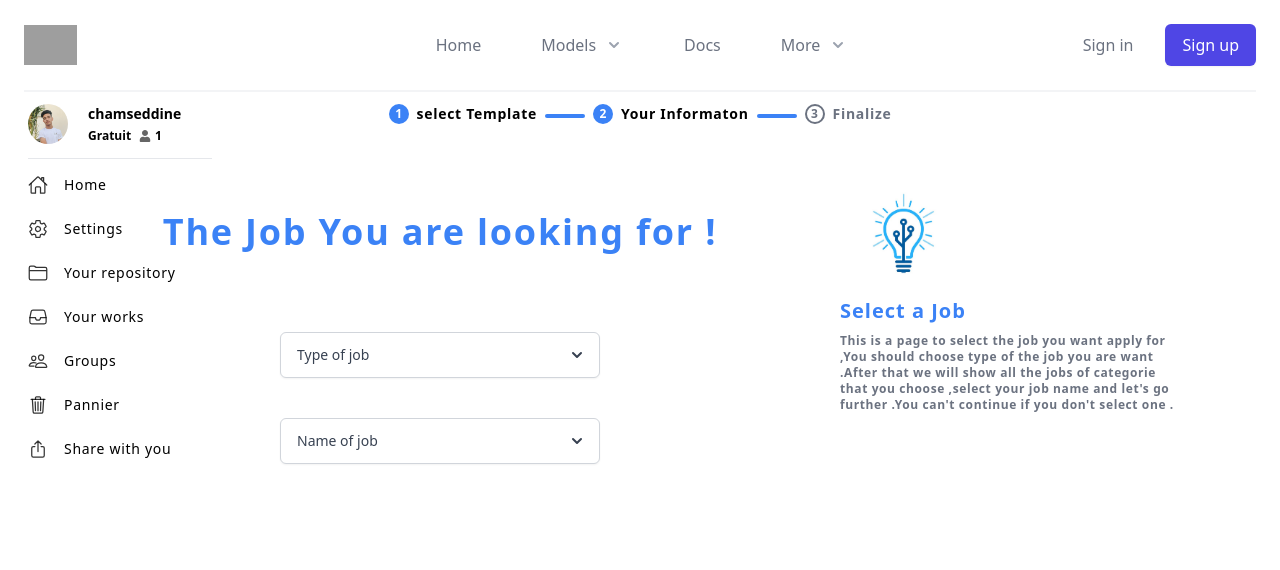
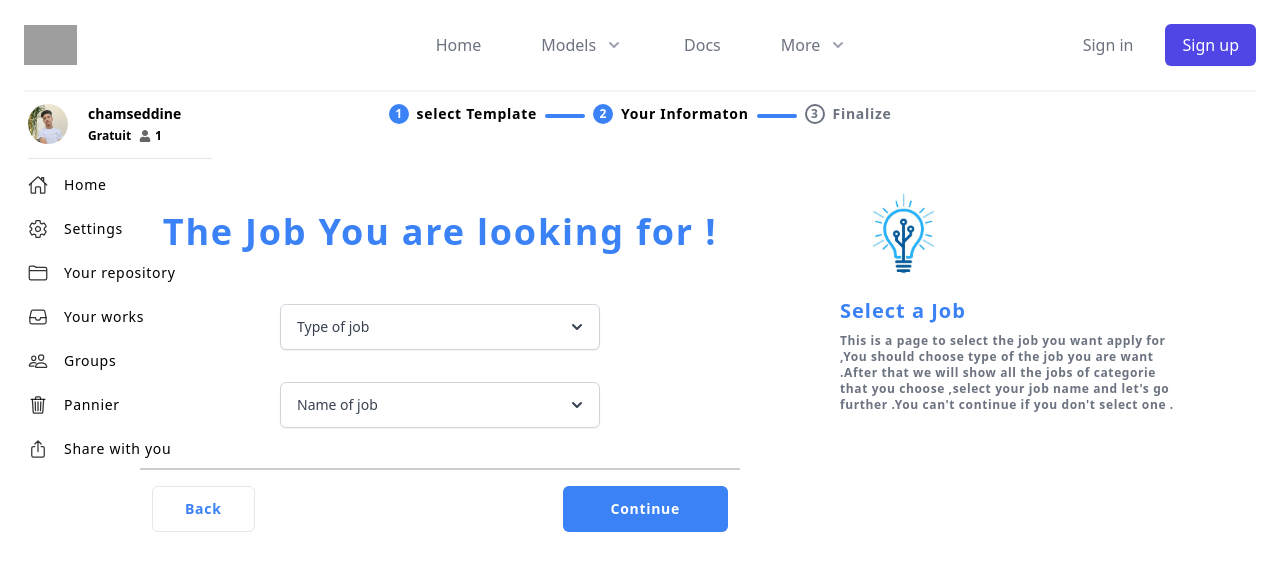
Before and after one commit to chamsou-Br/next_steps, a Next.js app: page /coverLetter/informations in a window 1280 px wide. Shown: the top 570 px of the page. Built offline with nearby package versions, Linux system fonts and the light colour scheme; grey boxes are pictures that could not be loaded.

Commit message:
job apply coverLetter

```diff
--- a/components/DropDowns.jsx
+++ b/components/DropDowns.jsx
@@ -9,9 +9,9 @@ function classNames(...classes) {
 
  function DropDowns(props) {
   return (
-    <Menu as="div" className="relative inline-block text-left mt-10 ">
+    <Menu as="div"  className="relative inline-block text-left mt-8 ">
       <div className='w-80 flex'>
-        <Menu.Button className="inline-flex relative w-full  rounded-md border border-gray-300 shadow-sm px-4 py-3 bg-white text-sm font-medium text-gray-700 hover:bg-gray-50 focus:outline-none focus:ring-2 focus:ring-offset-2 focus:ring-offset-gray-100  ">
+        <Menu.Button disabled={props.disabled} className="inline-flex relative w-full  rounded-md border border-gray-300 shadow-sm px-4 py-3 bg-white text-sm font-medium text-gray-700 hover:bg-gray-50 focus:outline-none focus:ring-2 focus:ring-offset-2 focus:ring-offset-gray-100  ">
           {props.title}
           <div className=' absolute right-3 top-3'>
              <ChevronDownIcon className=" ml-2 h-5 w-5 text-right" aria-hidden="true" />
@@ -28,7 +28,7 @@ function classNames(...classes) {
         leaveFrom="transform opacity-100 scale-100"
         leaveTo="transform opacity-0 scale-95"
       >
-        <Menu.Items className="origin-top-right absolute z-50  right-0 mt-2 w-56 rounded-md shadow-lg bg-white  overflow-y-scroll ring-1 ring-black ring-opacity-5 focus:outline-none">
+        <Menu.Items className="origin-top-right absolute overflow-visible z-50  right-0 mt-2 w-56 h-60 rounded-md shadow-lg bg-white  overflow-y-scroll ring-1 ring-black ring-opacity-5 focus:outline-none">
           <div className="py-1">
               {props.data.map((item,index) => {
                   return(
@@ -38,14 +38,14 @@ function classNames(...classes) {
                         href="#"
                         onClick={(e)=>{
                             e.preventDefault();
-                            props.onHandlerClick(item.type);
+                            props.onHandlerClick(item.type ? item.type : item.job);
                         }}
                         className={classNames(
                           active ? 'bg-gray-100 text-gray-900' : 'text-gray-500',
-                          'block px-4 py-2 text-xs tracking-wider'
+                          'block px-4 py-2 text-xs tracking-wider overflow-visible'
                         )}
                       >
-                         {item.type}
+                         {item.type ? item.type : item.job}
                       </a>
                     )}
                   </Menu.Item>
--- a/components/sidebar.jsx
+++ b/components/sidebar.jsx
@@ -45,9 +45,9 @@ function Sidebar(props) {
             </div>
             <hr className='mt-2 mr-7 mb-4' />
 
-            {sidebarLinks.map(link => {
+            {sidebarLinks.map((link,index) => {
                 return (
-                    <div className="flex mb-6">
+                    <div key={index} className="flex mb-6">
                         <button className='mr-4'>
                             {link.icon}
                         </button>
--- a/pages/coverLetter/informations.js
+++ b/pages/coverLetter/informations.js
@@ -1,3 +1,4 @@
+import classNames from 'classnames'
 import React, { useState } from 'react'
 import DropDowns from '../../components/DropDowns'
 import PhaseCoverLetter from '../../components/PhaseCoverLetter'
@@ -6,22 +7,39 @@ import jobs from "../../data/jobs"
 function informations() {
    const [typeSelect , setTypeSelect]  = useState("Type of job")
    const [jobSelect , setJobSelect]  = useState("Name of job")
-   const [JobsOfType , setJobOfType] = useState([]);
+   const [JobsOfType , setJobsOfType] = useState([]);
+   const onHandlerSelectTypeOfJob = (type) => {
+      setTypeSelect(type);
+      const data =  jobs.filter((item) => item.type == type);
+      setJobsOfType(data[0].list)
+   }
   return (
     <div>
         <PhaseCoverLetter data={2} />
-        <div className=' flex mt-12 justify-center pb-10 md:mx-10'>
-
-            <div className=' w-2/3 mt-10 text-center min-h-screen  '>
-                <h1 className=' text-blue-500 font-bold text-4xl tracking-wider mb-10'>
+        <div className=' flex mt-12 justify-center  md:mx-10'>
+            <div className=' w-2/3 mt-10 text-center overflow-visible pb-60  '>
+                <h1 className=' text-blue-500 font-bold text-4xl tracking-wider mb-5'>
                     The Job You are looking for !
                 </h1>
                 <div>
-                  <DropDowns data={jobs} title={typeSelect} onHandlerClick={setTypeSelect} />
+                  <DropDowns data={jobs} title={typeSelect} onHandlerClick={onHandlerSelectTypeOfJob} disabled={false} />
                 </div>
                 <div>
-                  <DropDowns data={JobsOfType} title={jobSelect} onHandlerClick={setJobSelect} />
+                  <DropDowns data={JobsOfType} title={jobSelect} onHandlerClick={setJobSelect} disabled={typeSelect == "Type of job"} />
                 </div>
+                <div className=' m-auto mt-10 h-0.5 w-3/4 bg-black opacity-20' />
+                <div className=' flex justify-between mx-28  mt-4'>
+                <button  className=' bg-white border  text-blue-500 hover:bg-slate-50 text-sm font-bold tracking-wider text-center px-8 py-3 rounded-md '>
+                      Back
+                  </button>
+                  <button disabled={jobSelect != "Name of job"} className={classNames('  bg-blue-500 text-white text-sm font-bold tracking-wider text-center px-12 py-3 rounded-md ',{
+                       " cursor-not-allowed" : jobSelect == "Name of job",
+                       "hover:bg-white hover:border hover:text-blue-500 cursor-pointer" : jobSelect != "Name of job",
+                  })}>
+                      Continue
+                  </button>
+                </div>
+
             </div>
 
             <div className='w-1/3  pr-16 '>
@@ -36,6 +54,7 @@ function informations() {
 
             </div>
         </div>
+
     </div>
   )
 }
```
